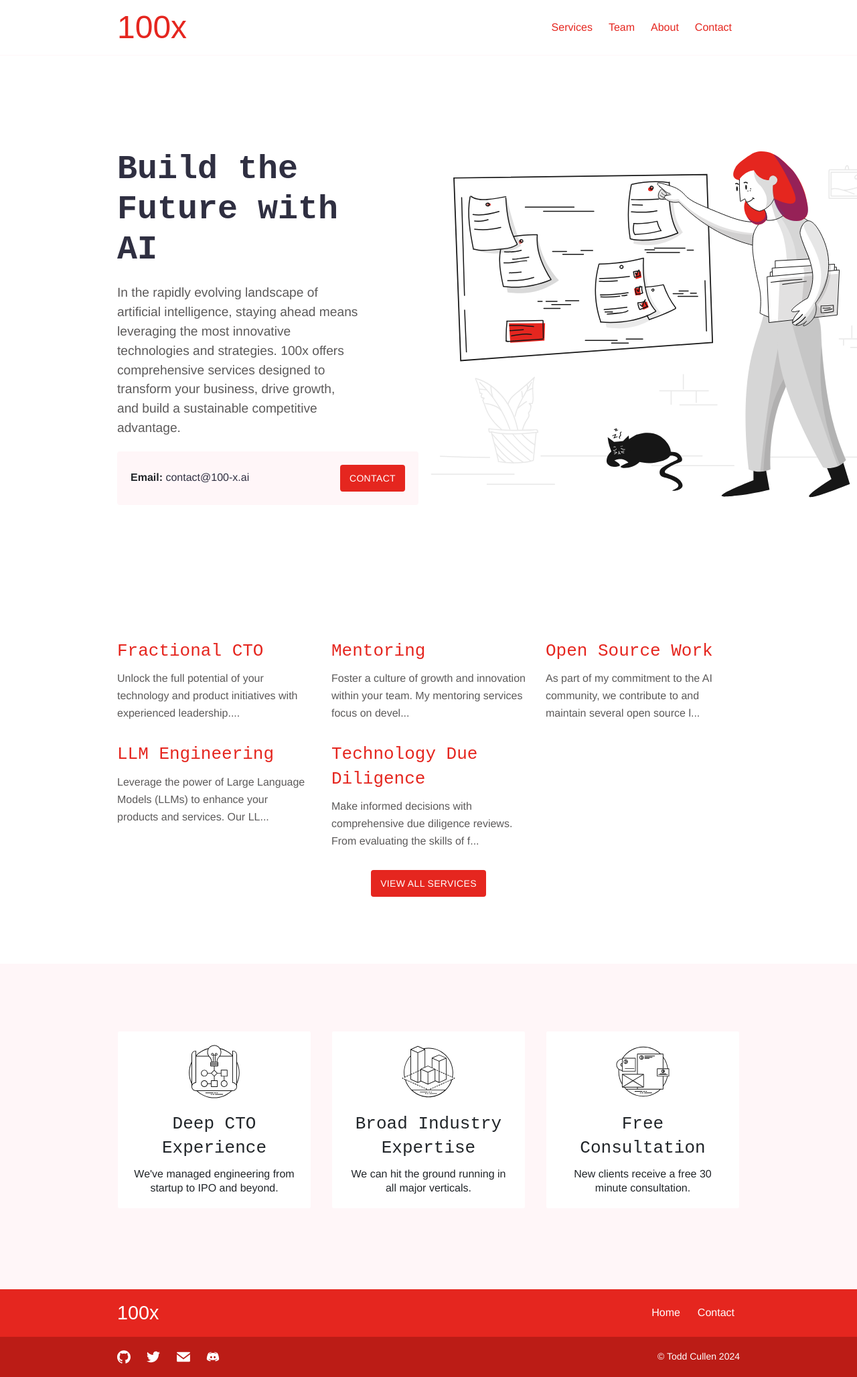
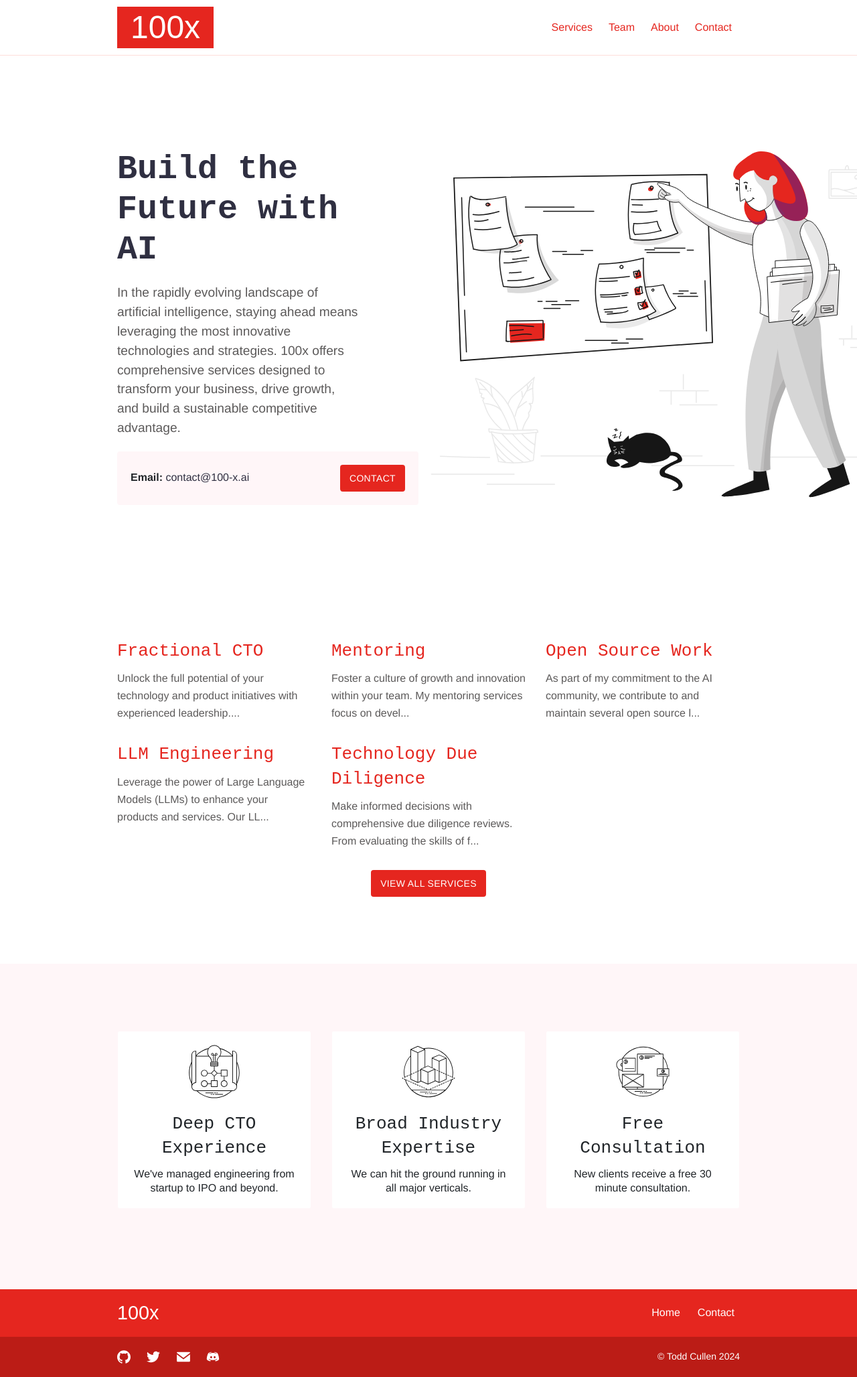
Before and after one commit to Shakakai/100x, a Jekyll site: the page built from index.md, in a window 1280 px wide. Shown: the whole page at 67% size. Built offline with Jekyll 4.4.1, drawn with Linux system fonts in a browser that asks for light colours; some web fonts are replaced.

Commit message:
updating styling

```diff
--- a/_sass/components/_header.scss
+++ b/_sass/components/_header.scss
@@ -5,7 +5,7 @@
   justify-content: space-between;
   align-items: center;
   // box-shadow: 0 1px 15px rgba(50, 50, 93, 0.2);
-  border-bottom: 1px solid $white-offset;
+  border-bottom: 1px solid lighten($secondary, 20%);
   padding: 10px 0px;
   .container {
     display: flex;
--- a/_sass/components/_logo.scss
+++ b/_sass/components/_logo.scss
@@ -14,7 +14,9 @@
     font-weight: 400;
     font-size: 48px;
     font-style: normal;
-    color: #e5261f;
+    background-color: #e5261f;
+    color: #ffffff;
+    padding: 0 20px;
   }
 }
 .logo-mobile {
@@ -36,6 +38,8 @@
     font-weight: 400;
     font-size: 48px;
     font-style: normal;
-    color: #e5261f;
+    background-color: #e5261f;
+    color: #ffffff;
+    padding: 0 20px;
   }
 }
```
